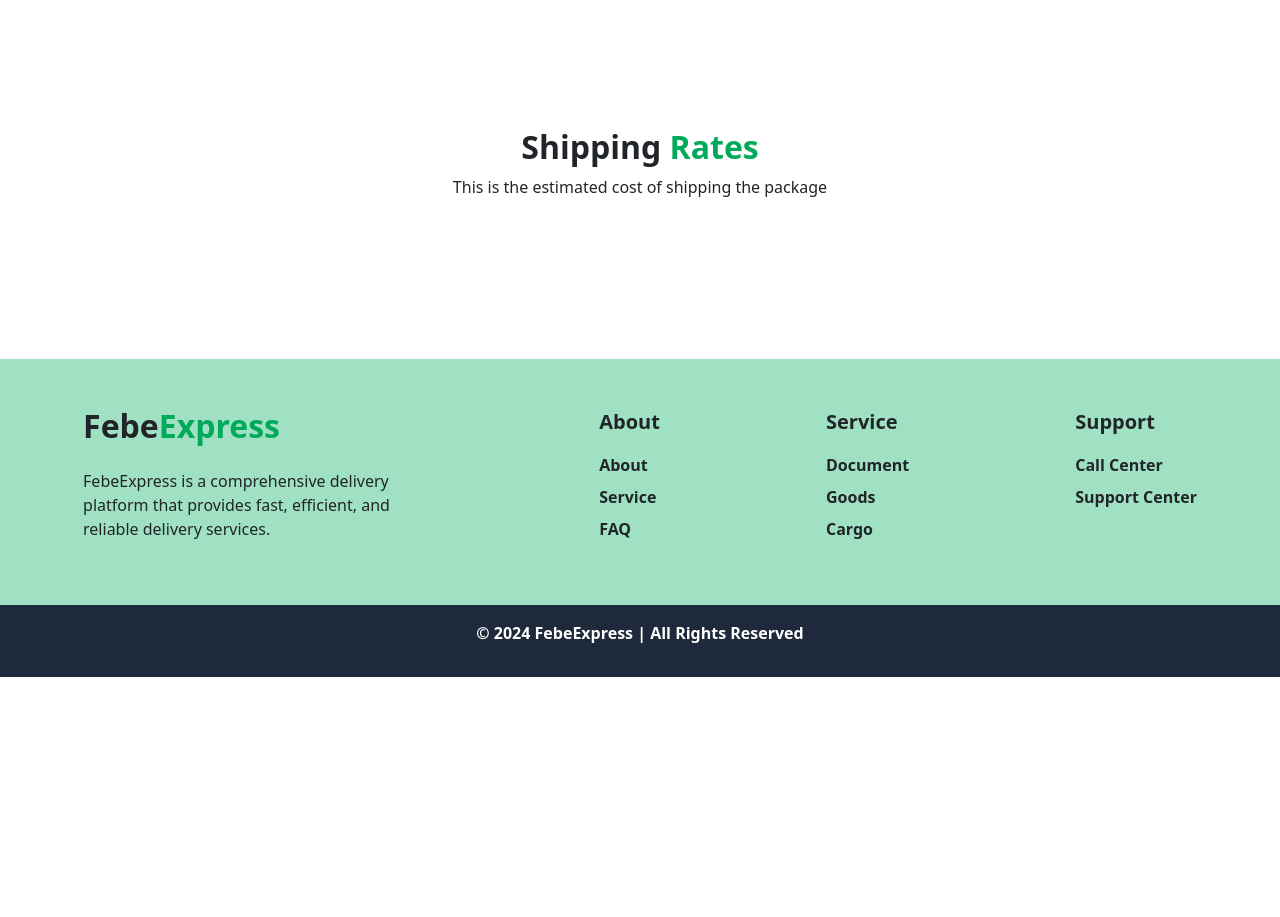
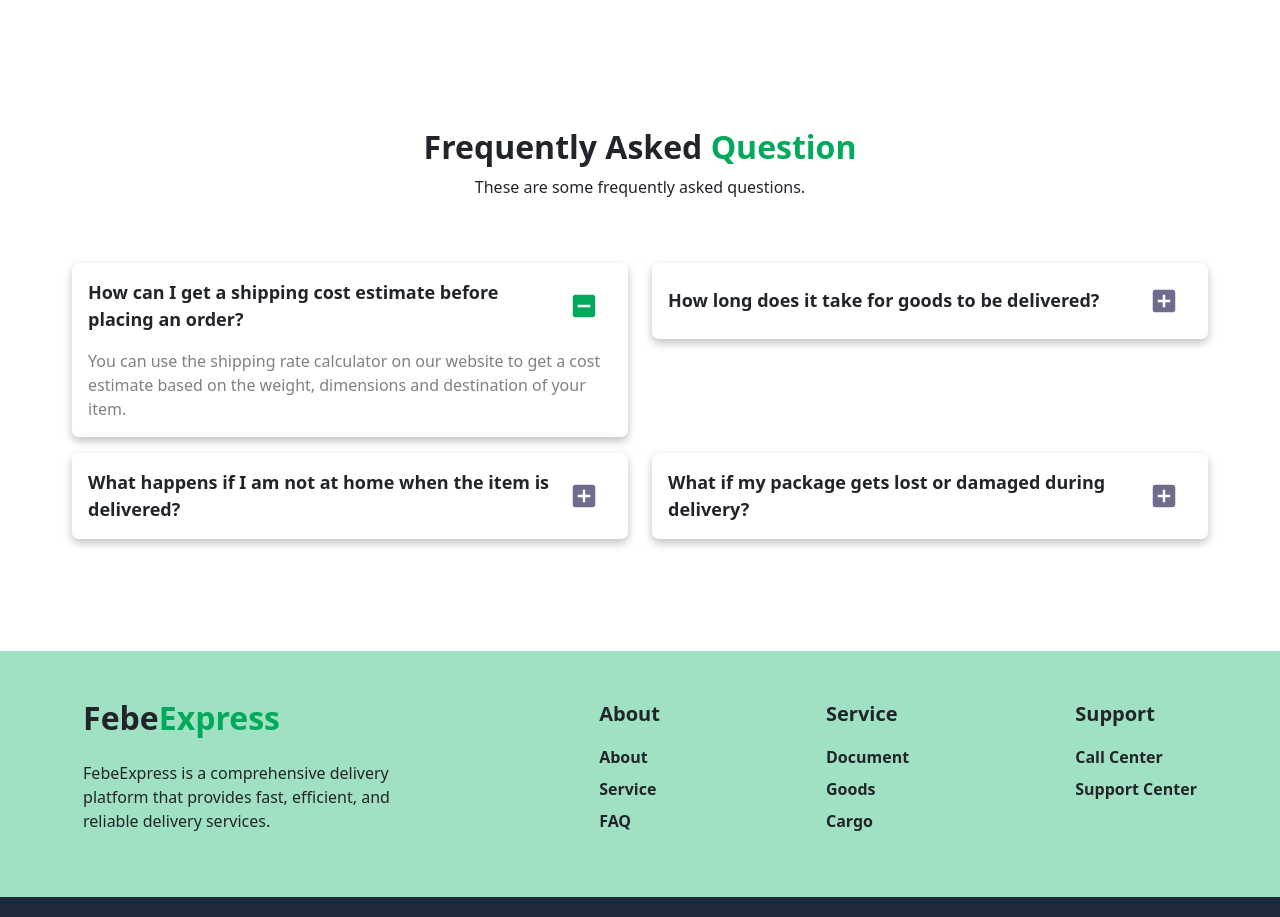
Before and after one commit to PetrusFE4/Aplikasi-Pengiriman-Barang, a React (Create React App) app: page / in a window 1280 px wide. Shown: the part 3300-4217 px from the top of the page. Before the commit the page ends 3977 px from the top, so only its background shows below. Built offline with nearby package versions, Linux system fonts and the light colour scheme.

Commit message:
membuat faq section homepage

```diff
--- a/src/components/FaqSection.jsx
+++ b/src/components/FaqSection.jsx
@@ -1,19 +1,95 @@
+import React, { useState } from "react";
 import "bootstrap/dist/css/bootstrap.min.css";
 import "bootstrap/dist/js/bootstrap.bundle.min";
-function FaqSection() {
+import { MdAddBox } from "react-icons/md";
+import { MdIndeterminateCheckBox } from "react-icons/md";
+
+const FAQ = ({ faq, index, toggleFAQ }) => {
+  return (
+    <div
+      className="faq-card p-3"
+      style={{
+        backgroundColor: "#fff",
+        boxShadow: "0px 4px 8px rgba(0, 0, 0, 0.25)",
+        borderRadius: "7px",
+      }}
+      onClick={() => toggleFAQ(index)}
+    >
+      <div
+        className="faq-question d-flex justify-content-between align-items-center fw-semibold"
+        style={{ fontSize: "18px" }}
+      >
+        {faq.question}
+        <button className="faq-toggle btn btn-link">
+          {faq.open ? (
+            <MdIndeterminateCheckBox color="#01aa5a" size={30}/>
+          ) : (
+            <MdAddBox color="#6E6C8E" size={30}/>
+          )}
+        </button>
+      </div>
+      {faq.open && (
+        <div className="faq-answer mt-3" style={{ color: "#808080" }}>
+          {faq.answer}
+        </div>
+      )}
+    </div>
+  );
+};
+
+const FaqSection = () => {
+  const [faqs, setFaqs] = useState([
+    {
+      question: "How can I get a shipping cost estimate before placing an order?",
+      answer: "You can use the shipping rate calculator on our website to get a cost estimate based on the weight, dimensions and destination of your item.",
+      open: true,
+     },
+    {
+      question: "How long does it take for goods to be delivered?",
+      answer: "Delivery time depends on the destination and type of service chosen.",
+      open: false,
+     },
+     {
+      question: "What happens if I am not at home when the item is delivered?",
+      answer: "If you are not at home during delivery, our courier will leave a notification and you can rearrange the delivery schedule or pick up your package at the nearest branch office.",
+      open: false,
+     },
+    {
+      question: "What if my package gets lost or damaged during delivery?",
+      answer:
+        "If your package gets lost or damaged during delivery, please contact our customer service immediately for assistance.",
+      open: false,
+    },
+  ]);
+
+  const toggleFAQ = (index) => {
+    setFaqs(
+      faqs.map((faq, i) => {
+        faq.open = i === index ? !faq.open : false;
+        return faq;
+      })
+    );
+  };
+
   return (
     <section className="faq-section container-fluid pt-5 pb-5">
       <div className="container-faq d-flex flex-column">
-      <div className="header-rates d-flex flex-column justify-content-center align-items-center">
+        <div className="header-rates d-flex flex-column justify-content-center align-items-center">
           <h2 className="fw-bold fs-2">
-            Shipping <span>Rates</span>
+            Frequently Asked <span>Question</span>
           </h2>
-          <p>This is the estimated cost of shipping the package</p>
+          <p>These are some frequently asked questions.</p>
         </div>
-        <div className="body-rates d-flex flex-column flex-lg-row p-3 p-sm-5 "></div>
+        <div className="body-rates p-3 p-sm-5 row mx-auto">
+          {faqs.map((faq, index) => (
+            <div className="col-12 col-lg-6 mb-3 " key={index}>
+              <FAQ faq={faq} index={index} toggleFAQ={toggleFAQ} />
+            </div>
+          ))}
+        </div>
       </div>
     </section>
   );
-}
+};
 
 export default FaqSection;
```
